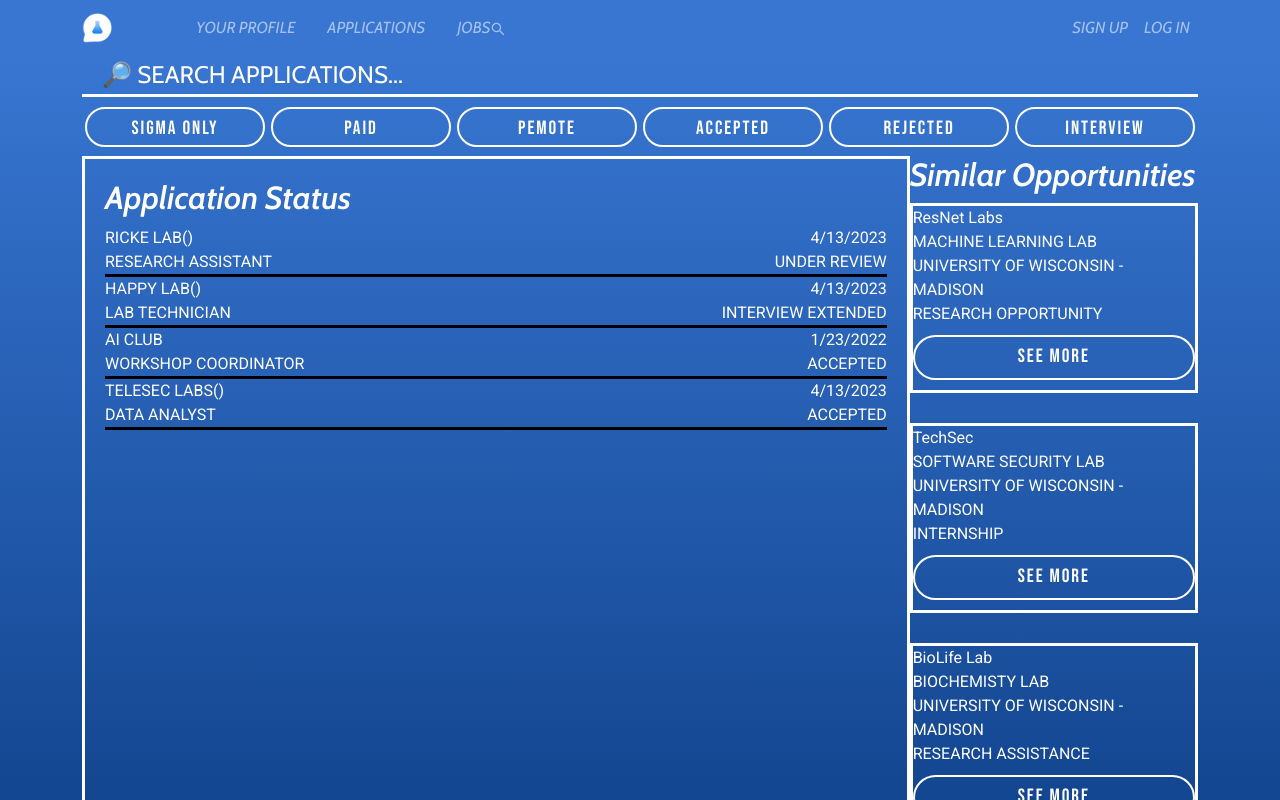
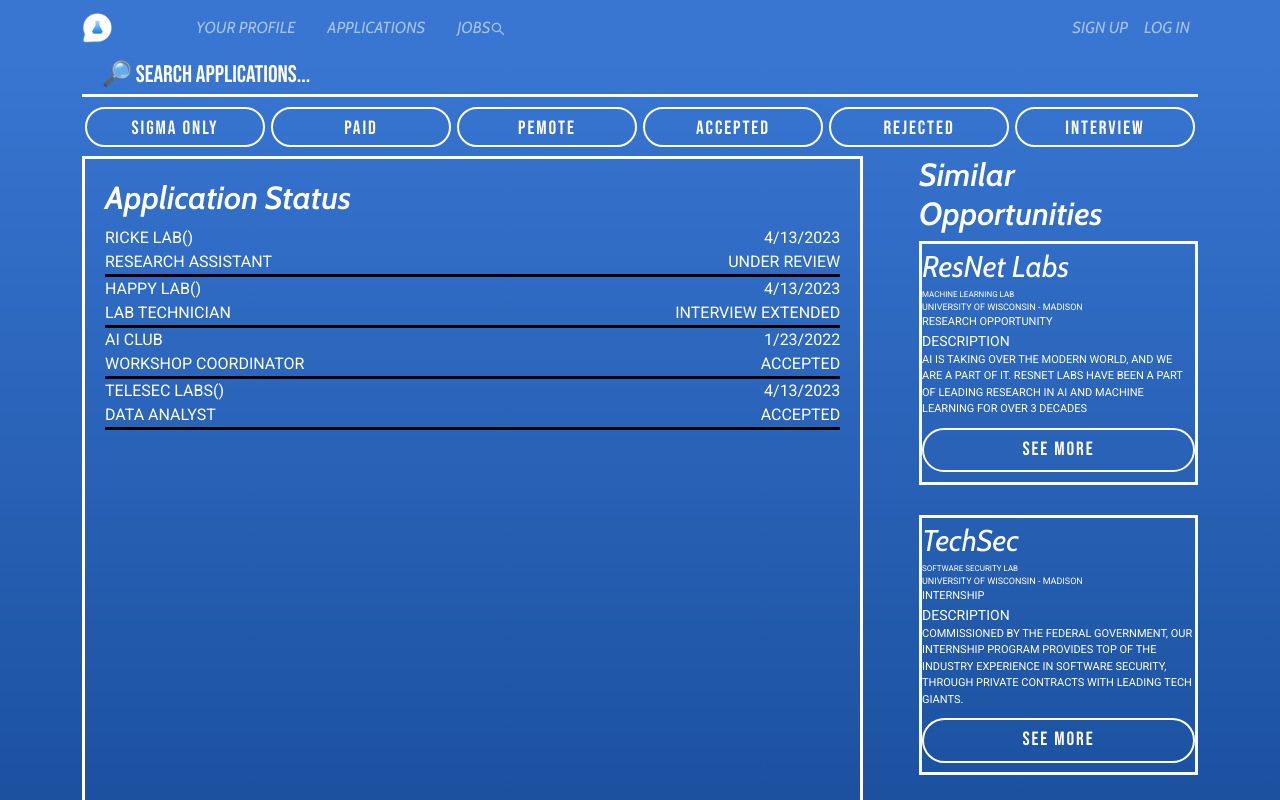
Before and after one commit to sweMojtaba/urSearchFrontEnd, a Next.js app: page /applications in a window 1280 px wide. Shown: the top 800 px of the page. Built offline with nearby package versions, Linux system fonts and the light colour scheme; a web font is replaced by a local one.

Commit message:
adjusting Applications

```diff
--- a/app/applications/applicationSections.tsx
+++ b/app/applications/applicationSections.tsx
@@ -99,10 +99,12 @@ const moreOpportunitiesData = [
 export function SimilarOpportunities() {
     const displayList = moreOpportunitiesData.map((job) =>
     <div className="more-opportunity">
-        <div>{job.company}</div>
-        <div>{job.position.toUpperCase()}</div>
-        <div>{job.affiliation.toUpperCase()}</div>
-        <div>{job.type.toUpperCase()}</div>
+        <div style={{fontFamily: "Cabin", fontStyle: "italic", fontSize: "30px"}}>{job.company}</div>
+        <div style={{fontSize: "8px"}}>{job.position.toUpperCase()}</div>
+        <div style={{fontSize: "9px"}}>{job.affiliation.toUpperCase()}</div>
+        <div style={{fontSize: "11px"}}>{job.type.toUpperCase()}</div>
+        <div style={{fontSize: "14px"}}>DESCRIPTION</div>
+        <div style={{fontSize: "11px"}}>{job.description.toUpperCase()}</div>
         <Button>See More</Button>
     </div>
     );
--- a/app/applications/profile.scss
+++ b/app/applications/profile.scss
@@ -27,7 +27,7 @@
 }
 
 .status-board {
-    width: 75%;
+    width: 70%;
     border: white solid;
     .status-job {
         display: flex;
@@ -53,7 +53,7 @@
     border-bottom: white solid;
     font-size: 24px;
     padding-left: 20px;
-    font-family: Cabin;
+    font-family: Bebas Neue;
 }
 
 .search-field::placeholder {
@@ -77,3 +77,7 @@
 .more-opportunity {
     margin-bottom: 30px;
 }
+
+.more-opportunity-board {
+    width: 25%;
+}
```
